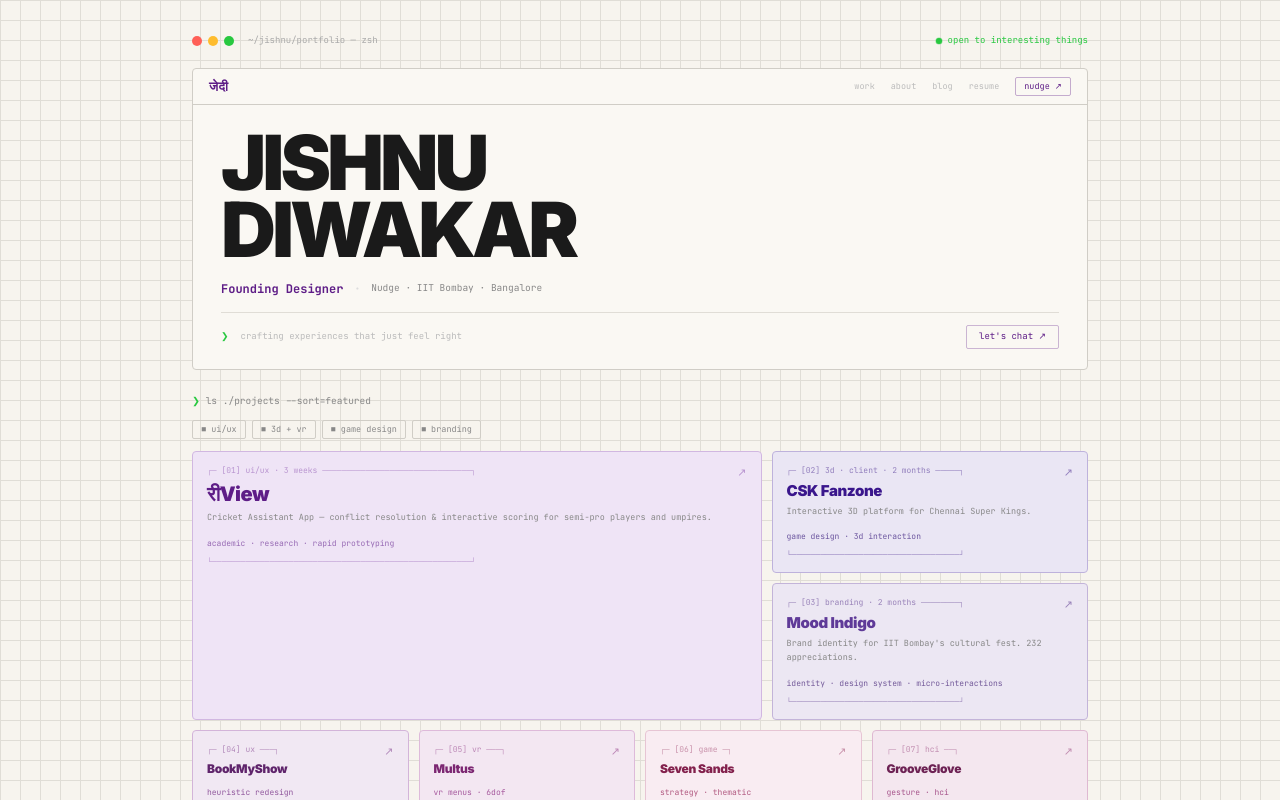
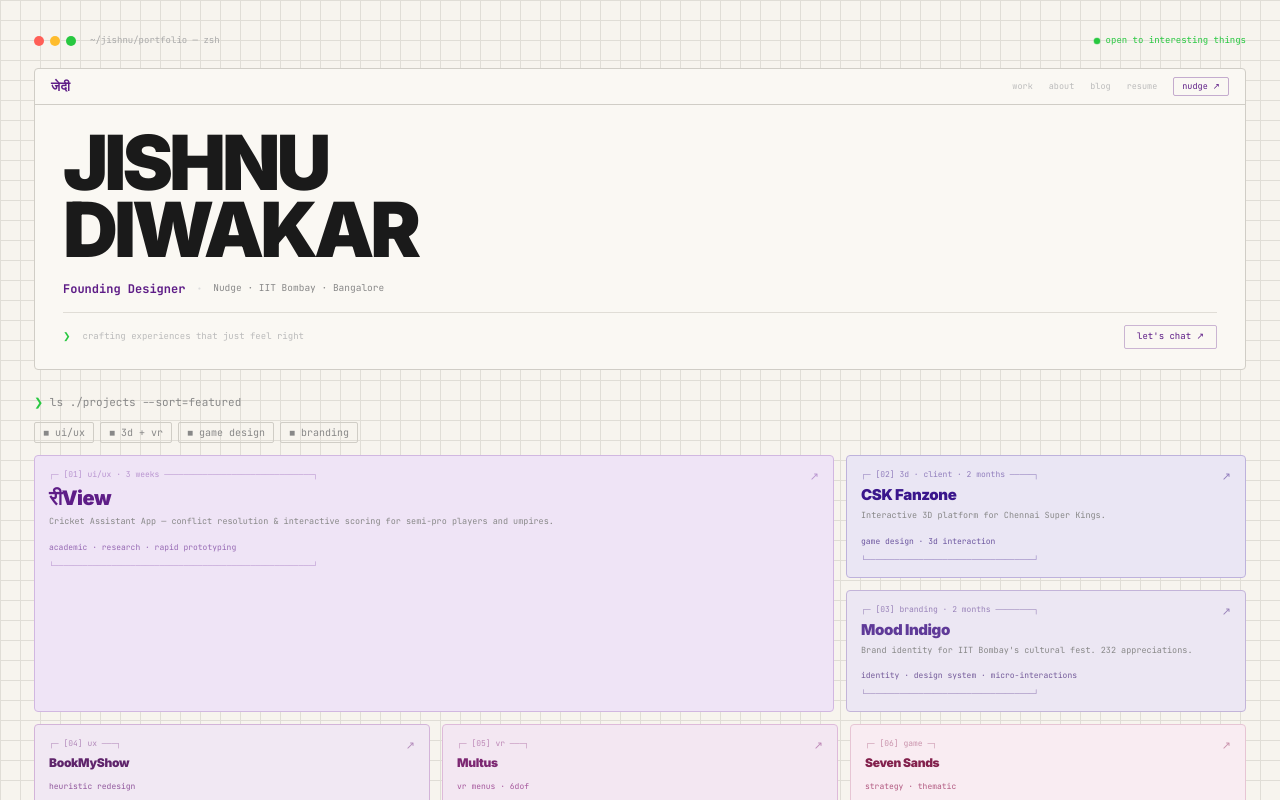
Before and after one commit to jishnuthewalker/Portfolio_v2, a React (Vite) app: page / in a window 1280 px wide. Shown: the top 800 px of the page. Built offline with nearby package versions, Linux system fonts and the light colour scheme.

Commit message:
refactor: lift activeFilter state to App.jsx for cross-component control

```diff
--- a/src/App.jsx
+++ b/src/App.jsx
@@ -1,4 +1,5 @@
 import { useState } from 'react'
+import { LayoutGroup } from 'framer-motion'
 import { TerminalChrome }   from './components/TerminalChrome'
 import { HeroBox }          from './components/HeroBox'
 import { ProjectsSection }  from './components/ProjectsSection'
@@ -8,12 +9,18 @@ import { AboutModal }       from './components/AboutModal'
 export default function App() {
   const [activeProjectId, setActiveProjectId] = useState(null)
   const [aboutOpen, setAboutOpen] = useState(false)
+  const [activeFilter, setActiveFilter] = useState(null)
 
   return (
-    <main className="max-w-4xl mx-auto flex flex-col min-h-[calc(100vh_-_68px)]">
+    <LayoutGroup>
+    <main className="max-w-[1280px] mx-auto flex flex-col min-h-[calc(100vh_-_128px)]">
       <TerminalChrome />
       <HeroBox onAboutOpen={() => setAboutOpen(true)} />
-      <ProjectsSection onOpenProject={setActiveProjectId} />
+      <ProjectsSection
+        onOpenProject={setActiveProjectId}
+        activeFilter={activeFilter}
+        onFilterChange={setActiveFilter}
+      />
       <div className="flex-1" />
       <Footer />
       <ProjectModal
@@ -22,5 +29,6 @@ export default function App() {
       />
       <AboutModal isOpen={aboutOpen} onClose={() => setAboutOpen(false)} />
     </main>
+    </LayoutGroup>
   )
 }
--- a/src/components/ProjectsSection.jsx
+++ b/src/components/ProjectsSection.jsx
@@ -3,8 +3,7 @@ import { motion } from "framer-motion";
 import { PROJECTS, FILTERS } from "../data/projects";
 import { ProjectTile } from "./ProjectTile";
 
-export function ProjectsSection({ onOpenProject }) {
-  const [activeFilter, setActiveFilter] = useState(null);
+export function ProjectsSection({ onOpenProject, activeFilter, onFilterChange }) {
   const [typedCmd, setTypedCmd] = useState("");
   const [showCursor, setShowCursor] = useState(true);
   const [tilesVisible, setTilesVisible] = useState(false);
@@ -13,10 +12,7 @@ export function ProjectsSection({ onOpenProject }) {
 
   useEffect(() => {
     let cancelled = false;
-    // Tiles + filter row start cascading 300ms after typewriter begins (500ms + 300ms = 800ms)
     const tileTimer = setTimeout(() => setTilesVisible(true), 800);
-
-    // Typewriter starts at 500ms
     const startTimer = setTimeout(() => {
       let i = 0;
       function type() {
@@ -30,7 +26,6 @@ export function ProjectsSection({ onOpenProject }) {
       }
       type();
     }, 500);
-
     return () => {
       cancelled = true;
       clearTimeout(tileTimer);
@@ -39,7 +34,7 @@ export function ProjectsSection({ onOpenProject }) {
   }, []);
 
   function toggleFilter(value) {
-    setActiveFilter((prev) => (prev === value ? null : value));
+    onFilterChange(activeFilter === value ? null : value);
   }
 
   function isDimmed(project) {
@@ -54,7 +49,7 @@ export function ProjectsSection({ onOpenProject }) {
   return (
     <section id="projects">
       {/* Typewriter header */}
-      <div className="text-[9.5px] text-[#888] mb-3 whitespace-nowrap overflow-hidden font-mono">
+      <div className="text-[11px] text-[#888] mb-3 whitespace-nowrap overflow-hidden font-mono">
         <span style={{ color: "var(--terminal-green)" }}>❯</span>{" "}
         <span>{typedCmd}</span>
         {showCursor && (
@@ -82,7 +77,7 @@ export function ProjectsSection({ onOpenProject }) {
             key={f.value}
             onClick={() => toggleFilter(f.value)}
             className={[
-              "text-[8.5px] font-mono border px-2 py-0.5 rounded-[2px] cursor-pointer transition-all duration-150",
+              "text-[10px] font-mono border px-2 py-0.5 rounded-[2px] cursor-pointer transition-all duration-150",
               activeFilter === f.value
                 ? "text-white"
                 : "border-[#d0cdc6] text-[#888]",
@@ -113,7 +108,7 @@ export function ProjectsSection({ onOpenProject }) {
       </motion.div>
 
       {/* Featured row: large left + stacked right */}
-      <div className="grid gap-2.5 mb-2.5 grid-cols-1 sm:grid-cols-[1.8fr_1fr]">
+      <div className="grid gap-[12px] mb-[12px] grid-cols-1 sm:grid-cols-[2.0fr_1fr]">
         {featured.map((p, i) => (
           <motion.div
             key={p.id}
@@ -129,7 +124,7 @@ export function ProjectsSection({ onOpenProject }) {
             />
           </motion.div>
         ))}
-        <div className="flex flex-col gap-2.5">
+        <div className="flex flex-col gap-[12px]">
           {half.map((p, i) => (
             <motion.div
               key={p.id}
@@ -153,7 +148,7 @@ export function ProjectsSection({ onOpenProject }) {
       </div>
 
       {/* Bento Grid */}
-      <div className="grid grid-cols-2 lg:grid-cols-4 gap-2.5 mb-2.5 grid-flow-row-dense">
+      <div className="grid grid-cols-3 gap-[12px] mb-[12px] grid-flow-row-dense">
         {small.map((p, i) => (
           <motion.div
             key={p.id}
```
